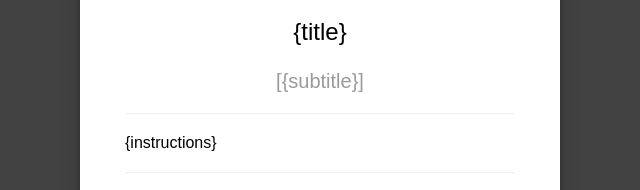
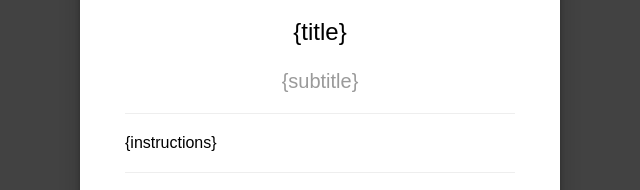
Before and after one commit to EstamelGG/jekyllencrypt.github.io, a plain HTML site: page password_template.html in a window 1280 px wide. Shown: the part 144-334 px from the top of the page, 320-960 px from the left. Drawn offline with Linux system fonts and the light colour scheme.

Commit message:
Update password_template.html

```diff
--- a/password_template.html
+++ b/password_template.html
@@ -127,7 +127,7 @@
     <div class="staticrypt-form">
         <div class="staticrypt-instructions">
             <p class="staticrypt-title">{title}</p>
-            <p class="staticrypt-subtitle">[{subtitle}]</p>
+            <p class="staticrypt-subtitle">{subtitle}</p>
             <hr class="staticrypt-hr">
             <p>{instructions}</p>
         </div>
```
